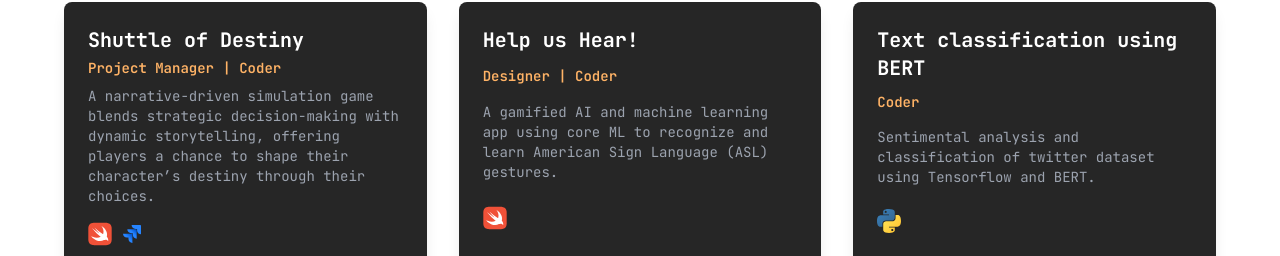
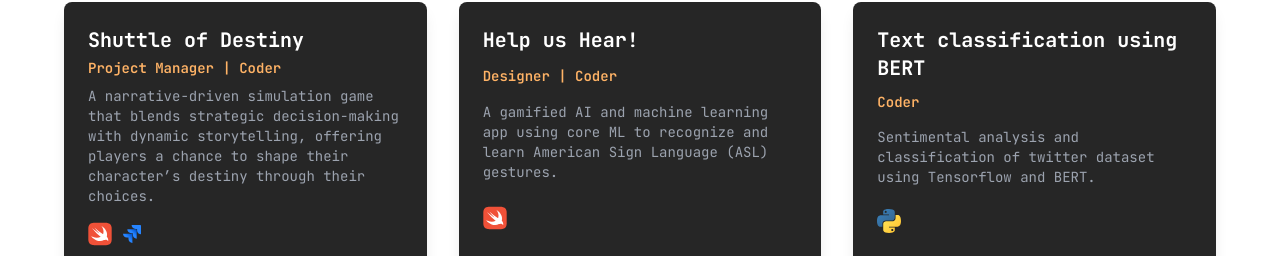
Before and after one commit to Vkenji34/final-porto, a Next.js app: page /contact in a window 1280 px wide. Shown: the part 2530-2786 px from the top of the page. Built offline with nearby package versions, Linux system fonts and the light colour scheme.

Commit message:
Update Projects.tsx

```diff
--- a/components/Projects.tsx
+++ b/components/Projects.tsx
@@ -55,7 +55,7 @@ export default function Projects() {
     {
       title: "Shuttle of Destiny",
       description:
-        "A narrative-driven simulation game blends strategic decision-making with dynamic storytelling, offering players a chance to shape their character’s destiny through their choices.",
+        "A narrative-driven simulation game that blends strategic decision-making with dynamic storytelling, offering players a chance to shape their character’s destiny through their choices.",
       role: "Project Manager | Coder", // Added role
       imageSrc: "/assets/shuttleofdestiny.png",
       techIcons: [
```
